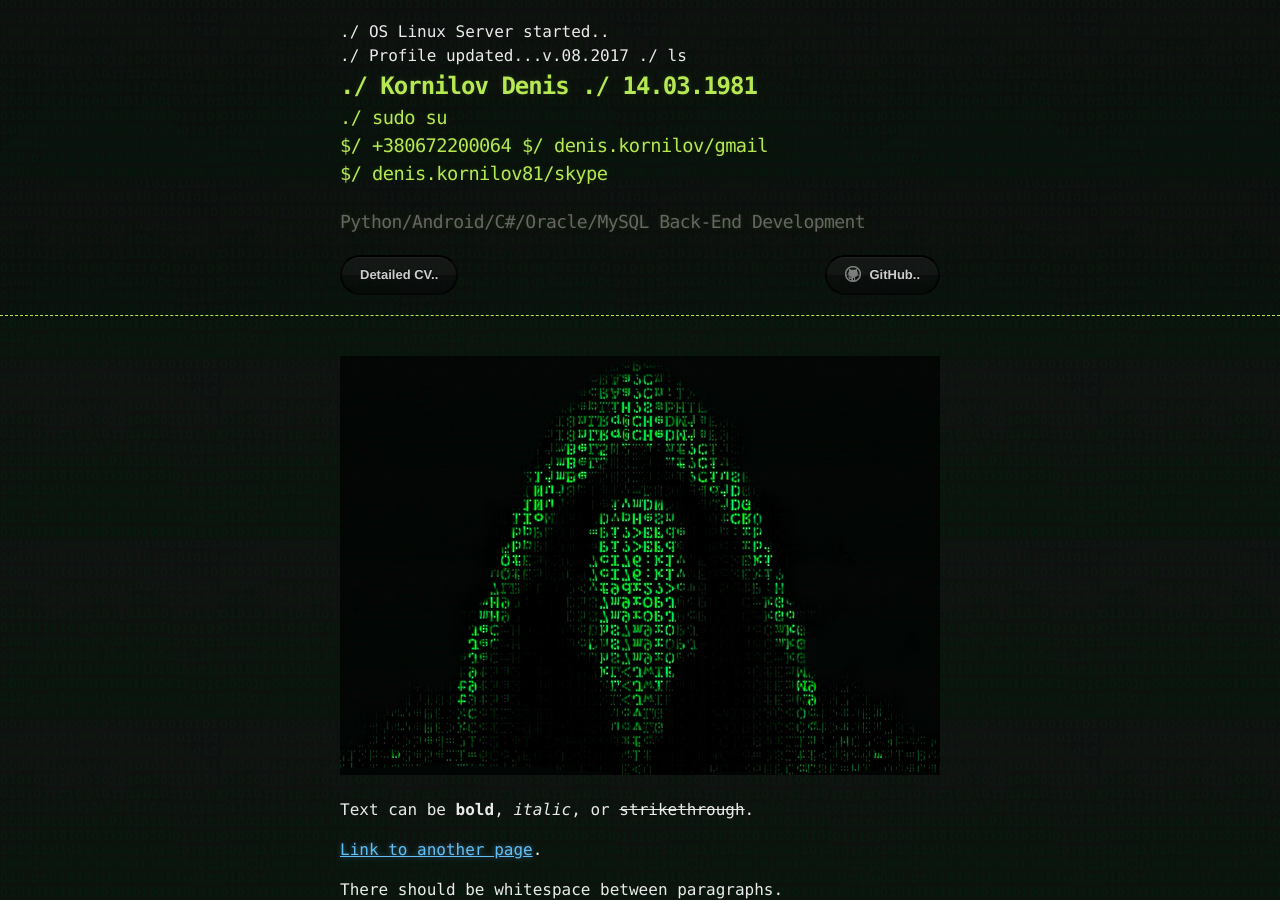
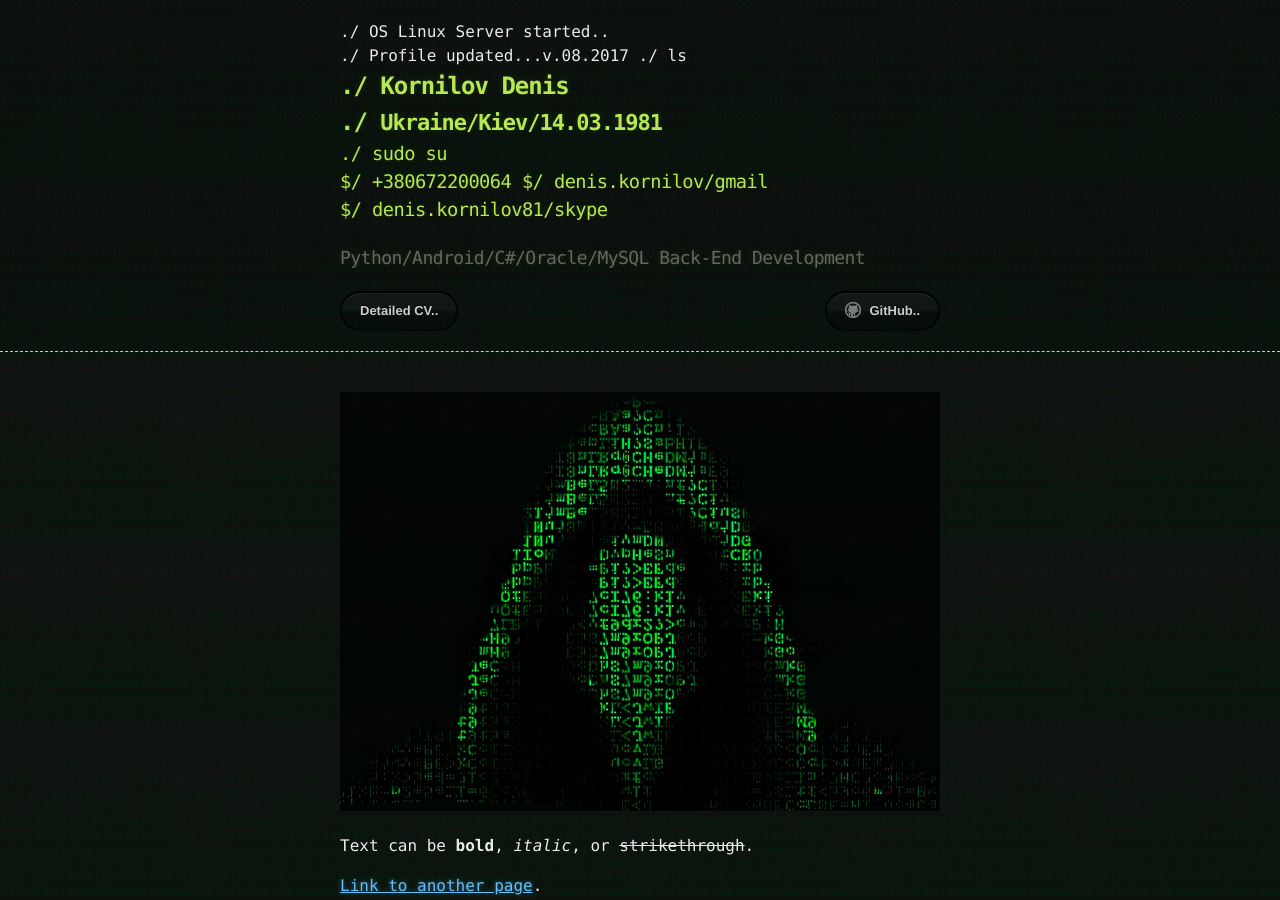
Before and after one commit to kornilov1981/kornilov1981.github.io, a Jekyll site: the page built from index.md, in a window 1280 px wide and 900 px high. Built offline with Jekyll 4.4.1, drawn with Linux system fonts in a browser that asks for light colours.

Commit message:
Header Details Fix

```diff
--- a/_layouts/default.html
+++ b/_layouts/default.html
@@ -15,7 +15,8 @@
       <div class="container">
       	<span class="simple_header">./&nbsp;OS Linux Server started..</span><br>
         <span class="simple_header">./&nbsp;Profile updated...v.08.2017 ./&nbsp;ls</span><br>
-	    <h1 class="customize" style="margin-left: 0px; font-size: 24px; ">Kornilov Denis ./&nbsp;14.03.1981</h1>
+	    <h1 class="customize" style="margin-left: 0px; font-size: 24px; ">Kornilov Denis</h1>
+        <h1 class="customize" style="margin-left: 0px; font-size: 22px; ">Ukraine/Kiev/14.03.1981</h1>
         <h3 class="customize">./&nbsp;sudo su<br> $/&nbsp;+380672200064 $/&nbsp;denis.kornilov/gmail<br>$/&nbsp;denis.kornilov81/skype</h3>
         <h2 class="customize">Python/Android/C#/Oracle/MySQL <nobr>Back-End Development</nobr></h2>
 
```
